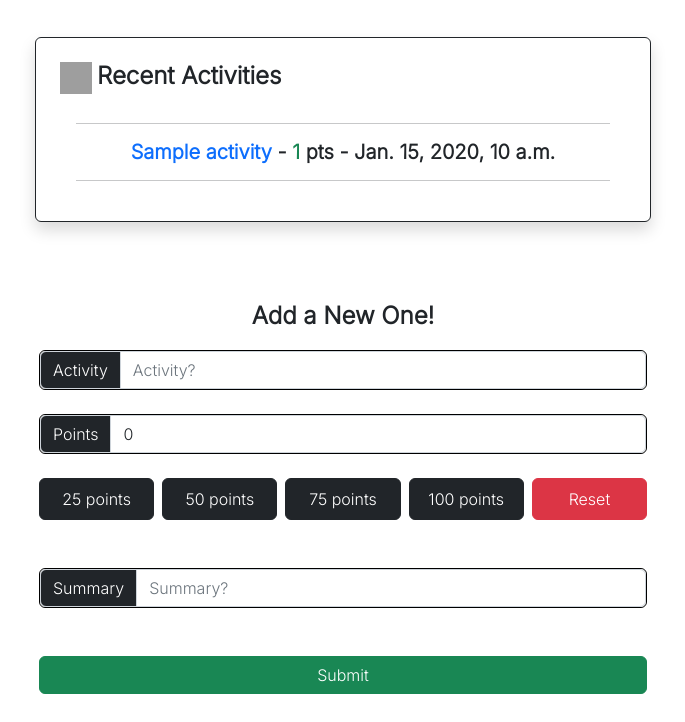
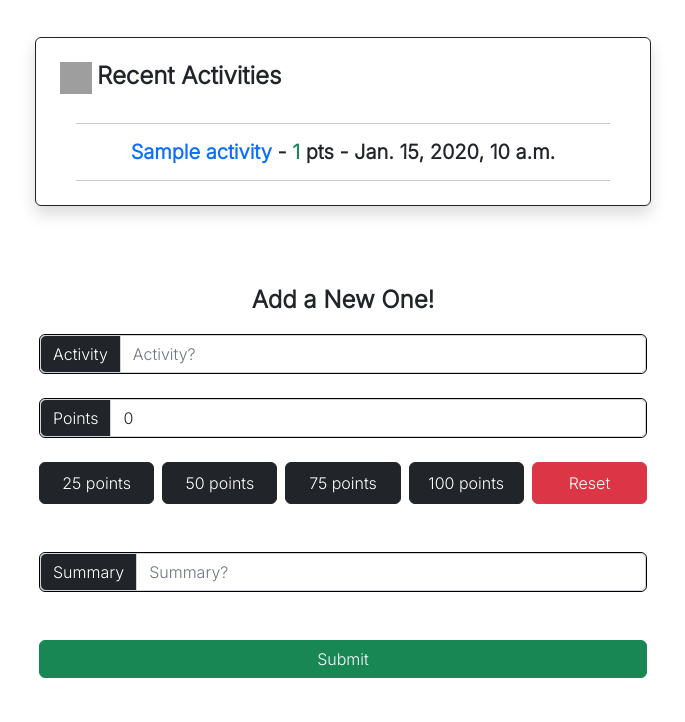
Before and after one commit to Akosovski/MyXP, a Django app: page / in a window 1280 px wide. Shown: the part 246-968 px from the top of the page, without its empty margins (297-982 px from the left). Run offline with Django 4.2, Linux system fonts and the light colour scheme; a user stored in the database is signed in; tables that the repository leaves empty hold one stand-in row (values such as "Sample post"); grey boxes are pictures that could not be loaded.

Commit message:
Minor Dashboard Rework

```diff
--- a/templates/progression/index.html
+++ b/templates/progression/index.html
@@ -40,7 +40,7 @@
                                         <span class="fw-bold text-success">{{recent.activity_xp}}</span>
                                         <span class="fw-bold text-dark">pts - </span>
                                         <span class="fw-bold text-dark">{{recent.updated_at}}</span>
-                                        <hr class="text-dark">
+                                        <hr class="text-dark mb-0">
                                     </h5>
                                 </a>
                             {% endfor %}
```
